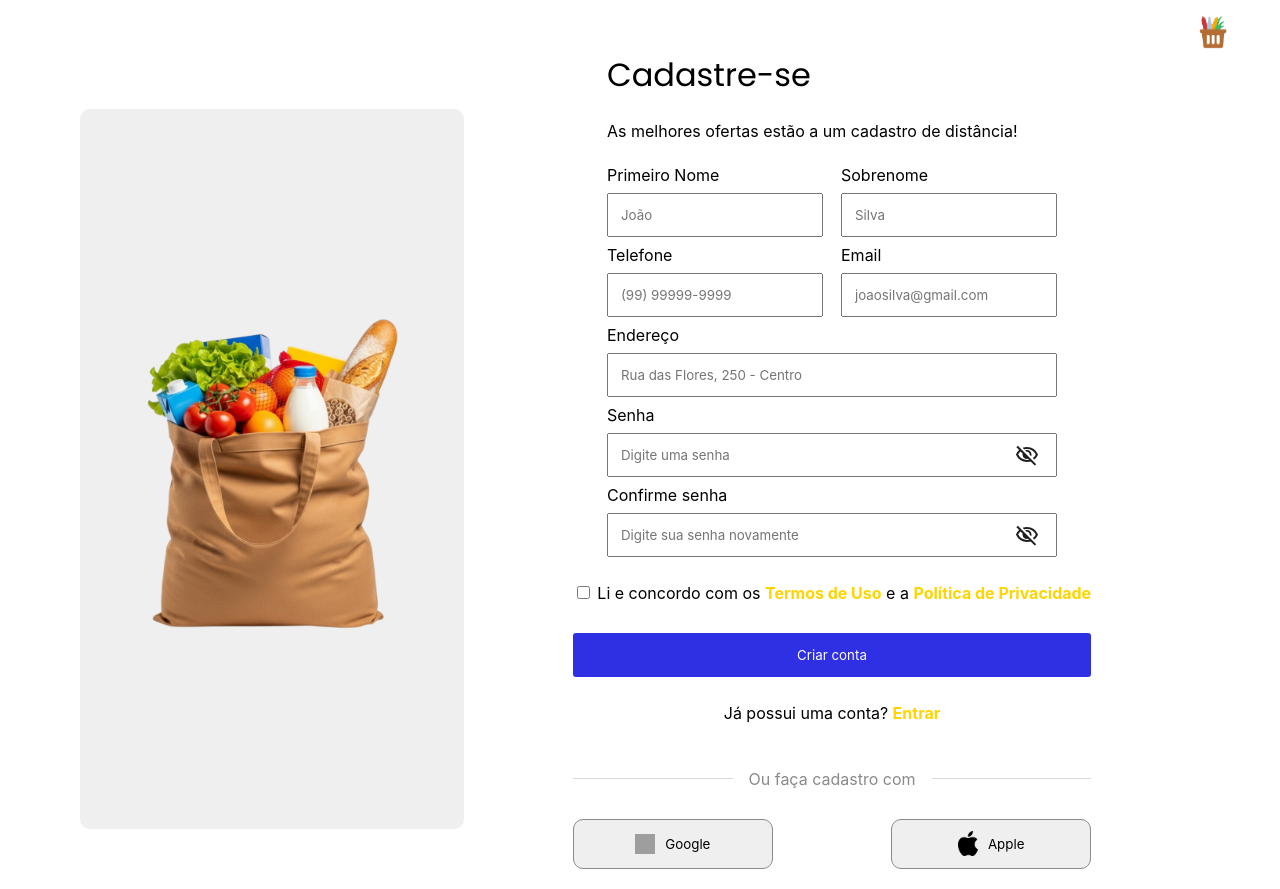
After one commit to MariaLuizaTeixeira/atividade-mercado, a PHP site: page /view/auth/sign-up.php in a window 1280 px wide. The commit adds this page. Run offline with PHP 8.4, Linux system fonts and the light colour scheme; some web fonts are replaced; grey boxes are pictures that could not be loaded.

Commit message:
feat: finish sign up page

```diff
--- a/assets/css/sign-up.css
+++ b/assets/css/sign-up.css
@@ -68,7 +68,18 @@ body {
     flex-direction: column;
     justify-content: center;
     align-items: center;
-    transform: translateY(-120px);
+    transform: translateY(-20px);
+}
+
+.form-heading,
+.form-container {
+    width: 100%;
+    max-width: 450px;
+}
+
+.form-title,
+.form-subtitle {
+    margin-left: 0;
 }
 
 .register-form input:not([type="checkbox"]) {
@@ -80,7 +91,20 @@ body {
 .form-fields {
     display: flex;
     flex-direction: column;
-    gap: 30px;
+    gap: 18px;
+}
+
+.field-group {
+    display: flex;
+    flex-direction: column;
+}
+
+.field-group p {
+    margin: 8px 0;
+}
+
+.input-row .field-group {
+    flex: 1;
 }
 
 .input-row {
@@ -133,6 +157,7 @@ body {
 
 .text-contrast {
     color: #FFD400;
+    text-decoration: none;
 }
 
 .submit-form {
@@ -173,7 +198,35 @@ body {
     white-space: nowrap;
 }
 
-.app img {
+.register-apps {
+    display: flex;
+    position: relative;
+    width: 100%;
+    justify-content: space-between;
+}
+
+.register-apps button {
+    border-radius: 10px;
+    border: 1px solid #8A8A8A;
+    align-items: center;
+}
+
+.app-button {
     height: 50px;
-    width: 50px;
+    width: 200px;
+    display: flex;
+    position: relative;
+    justify-content: center;
+    gap: 10px;
 }
+
+.google-image {
+    height: 20px;
+    width: 20px;
+}
+
+.apple-image {
+    height: 25px;
+    width: 20px;
+    margin-bottom: 1px;
+}
--- /dev/null
+++ b/view/auth/sign-up.php
@@ -0,0 +1,202 @@
+<?php
+
+use Util\Conexao;
+
+require_once("../../util/Conexao.php");
+require_once("../../util/config.php");
+
+$conexao = Conexao::getConexao();
+
+ini_set('display_errors', 1);
+error_reporting(E_ALL);
+
+$conexao = Conexao::getConexao();
+
+$msgErro = "";
+
+$primeiroNome = "";
+$sobrenome = "";
+$telefone = "";
+$email = "";
+$endereco = "";
+$senha = "";
+$confirmacaoSenha = "";
+
+if ($_SERVER["REQUEST_METHOD"] == "POST") {
+
+    $primeiroNome = trim($_POST["primeiroNome"] ?? "");
+    $sobrenome = trim($_POST["sobrenome"] ?? "");
+    $telefone = trim($_POST["telefone"] ?? "");
+    $email = trim($_POST["email"] ?? "");
+    $endereco = trim($_POST["endereco"] ?? "");
+    $senha = trim($_POST["senha"] ?? "");
+    $confirmacaoSenha = trim($_POST["confirmar-senha"] ?? "");
+
+    $msgs = [];
+
+    if (!$primeiroNome)
+        $msgs[] = "Informe o primeiro nome!";
+    elseif (strlen($primeiroNome) < 2)
+        $msgs[] = "Primeiro nome deve ter ao menos 2 caracteres!";
+
+    if (!$sobrenome)
+        $msgs[] = "Informe o sobrenome!";
+    elseif (strlen($sobrenome) < 2)
+        $msgs[] = "Sobrenome deve ter ao menos 2 caracteres!";
+
+    if (!$telefone)
+        $msgs[] = "Informe o telefone!";
+
+    if (!$email)
+        $msgs[] = "Informe o email!";
+
+    if (!$endereco)
+        $msgs[] = "Informe o endereço!";
+
+    if (!$senha)
+        $msgs[] = "Informe a senha!";
+
+    if (!$confirmacaoSenha)
+        $msgs[] = "Informe a confirmação de senha!";
+
+    if ($senha != $confirmacaoSenha)
+        $msgs[] = "As senhas são diferentes!";
+
+    if(empty($msgs)){
+
+        $senhaHash = password_hash($senha, PASSWORD_DEFAULT);
+
+        $sql = "INSERT INTO usuarios
+                (nome_completo, email, senha_hash, telefone)
+                VALUES (?, ?, ?, ?)";
+
+        $stm = $conexao->prepare($sql);
+
+        $nomeCompleto = $primeiroNome . " " . $sobrenome;
+
+        $stm->execute([
+                $nomeCompleto,
+                $email,
+                $senhaHash,
+                $telefone
+        ]);
+
+    } else {
+        $msgErro = implode("<br>", $msgs);
+    }
+}
+?>
+
+<head>
+    <meta charset="UTF-8">
+    <title>Página de cadastro</title>
+
+    <link rel="stylesheet" href="../../assets/css/sign-up.css">
+</head>
+
+<body>
+    <div class="logo-container">
+        <img src="../../assets/images/logo.png">
+    </div>
+
+    <div class="page-container">
+        <div class="sign-up-image">
+            <img src="../../assets/images/grocery-bag.webp">
+        </div>
+
+        <div class="register-container">
+            <div class="form-heading">
+                <h1 class="form-title">Cadastre-se</h1>
+                <p class="form-subtitle">As melhores ofertas estão a um cadastro de distância!</p>
+            </div>
+
+            <div class="form-container">
+                <form class="register-form" method="POST">
+                    <div class="input-row">
+                        <div class="field-group">
+                            <p>Primeiro Nome</p>
+                            <input type="text" placeholder="João" name="primeiroNome" id="primeiroNome">
+                        </div>
+
+                        <div class="field-group">
+                            <p>Sobrenome</p>
+                            <input type="text" placeholder="Silva" name="sobrenome" id="sobrenome">
+                        </div>
+                    </div>
+
+                    <div class="input-row">
+                        <div class="field-group">
+                            <p>Telefone</p>
+                            <input type="text" placeholder="(99) 99999-9999" name="telefone" id="telefone">
+                        </div>
+
+                        <div class="field-group">
+                            <p>Email</p>
+                            <input type="text" placeholder="joaosilva@gmail.com" name="email" id="email">
+                        </div>
+                    </div>
+
+                        <div class="field-group">
+                            <p>Endereço</p>
+                            <input type="text" placeholder="Rua das Flores, 250 - Centro" name="endereco" id="endereço">
+                        </div>
+
+                        <div class="field-group">
+                            <p>Senha</p>
+                            <div class="password-container">
+                                <input type="password" placeholder="Digite uma senha" class="full-width" name="senha" id="senha">
+                                <button type="button" class="toggle-password"> <img src="../../assets/images/visibility-off.svg"> </button>
+                            </div>
+                        </div>
+
+                        <div class="field-group">
+                            <p>Confirme senha</p>
+                            <div class="password-container">
+                                <input type="password" placeholder="Digite sua senha novamente" class="full-width" name="confirmar-senha" id="confirmar-senha">
+                                <button type="button" class="toggle-password"> <img src="../../assets/images/visibility-off.svg"> </button>
+                            </div>
+                        </div>
+                    </div>
+
+            <div style="color: red;">
+                <?= $msgErro ?>
+            </div>
+
+                    <div class="form-actions">
+                        <div class="terms">
+                            <input type="checkbox" id="contrato" name="aceite" value="termos">
+                            <label>Li e concordo com os <span class="text-contrast"><b>Termos de Uso</b></span> e a
+                                <span class="text-contrast"><b>Política de Privacidade</b></span></label>
+                        </div>
+
+                        <button class="submit-form">Criar conta</button>
+
+                        <div class="already-signed-in">
+                            <p>Já possui uma conta? <a href="login.php" class="text-contrast"><b>Entrar</b></a></p>
+                        </div>
+
+                        <div class="divider">
+                            <div class="line"></div>
+                            <span>Ou faça cadastro com</span>
+                            <div class="line"></div>
+                        </div>
+
+                        <div class="register-apps">
+                                <button class="app-button" >
+                                    <img class="google-image" src="../../assets/images/google-logo.webp">
+                                    <p>Google</p>
+                                </button>
+
+                            <button class="app-button">
+                                <img class="apple-image" src="../../assets/images/apple-logo.png">
+                                <p>Apple</p>
+                            </button>
+                        </div>
+                    </div>
+                </form>
+            </div>
+        </div>
+    </div>
+
+
+</body>
```
Also changed, not shown: view/sign-up.php (deleted, +0 -83 lines).
